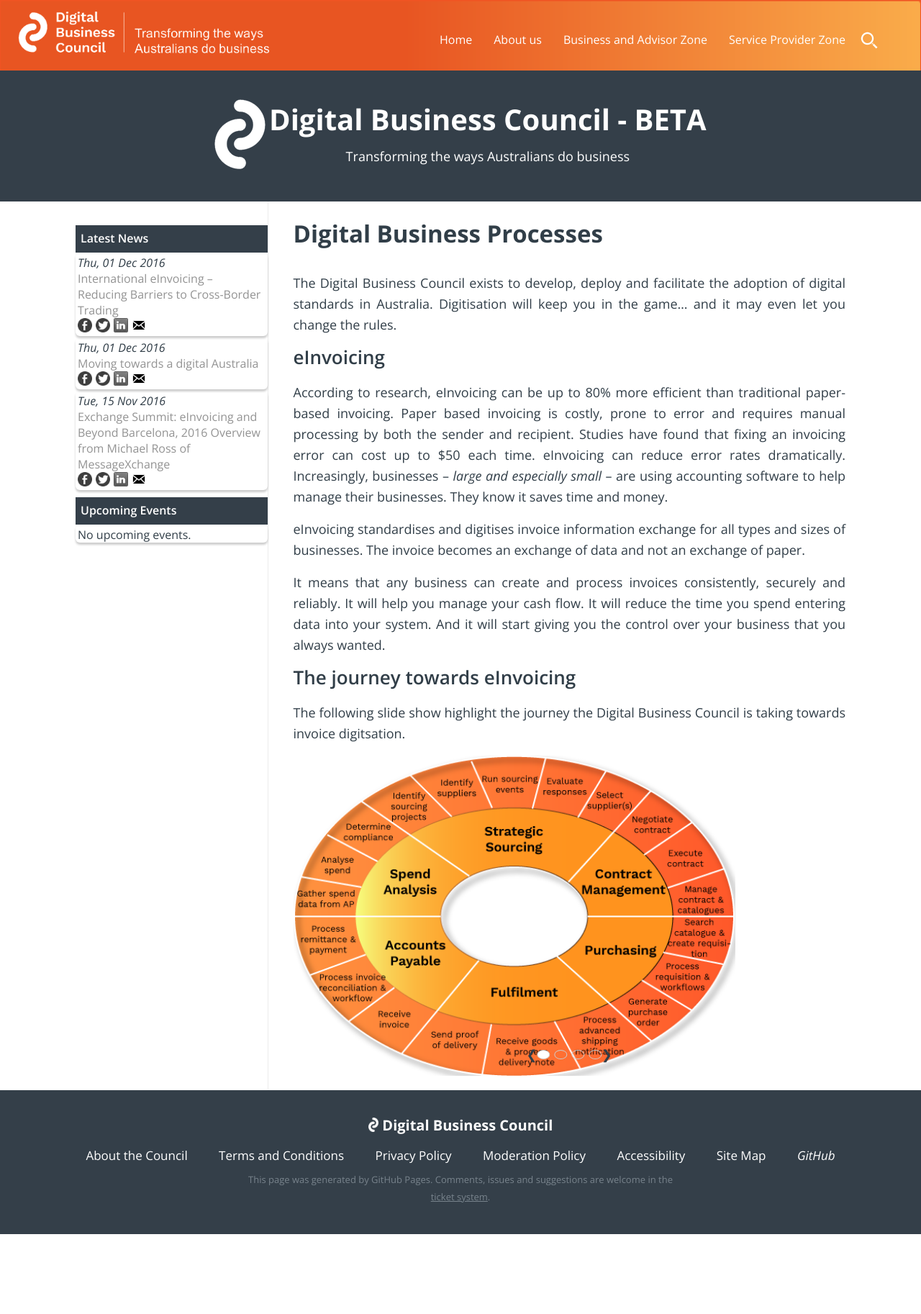
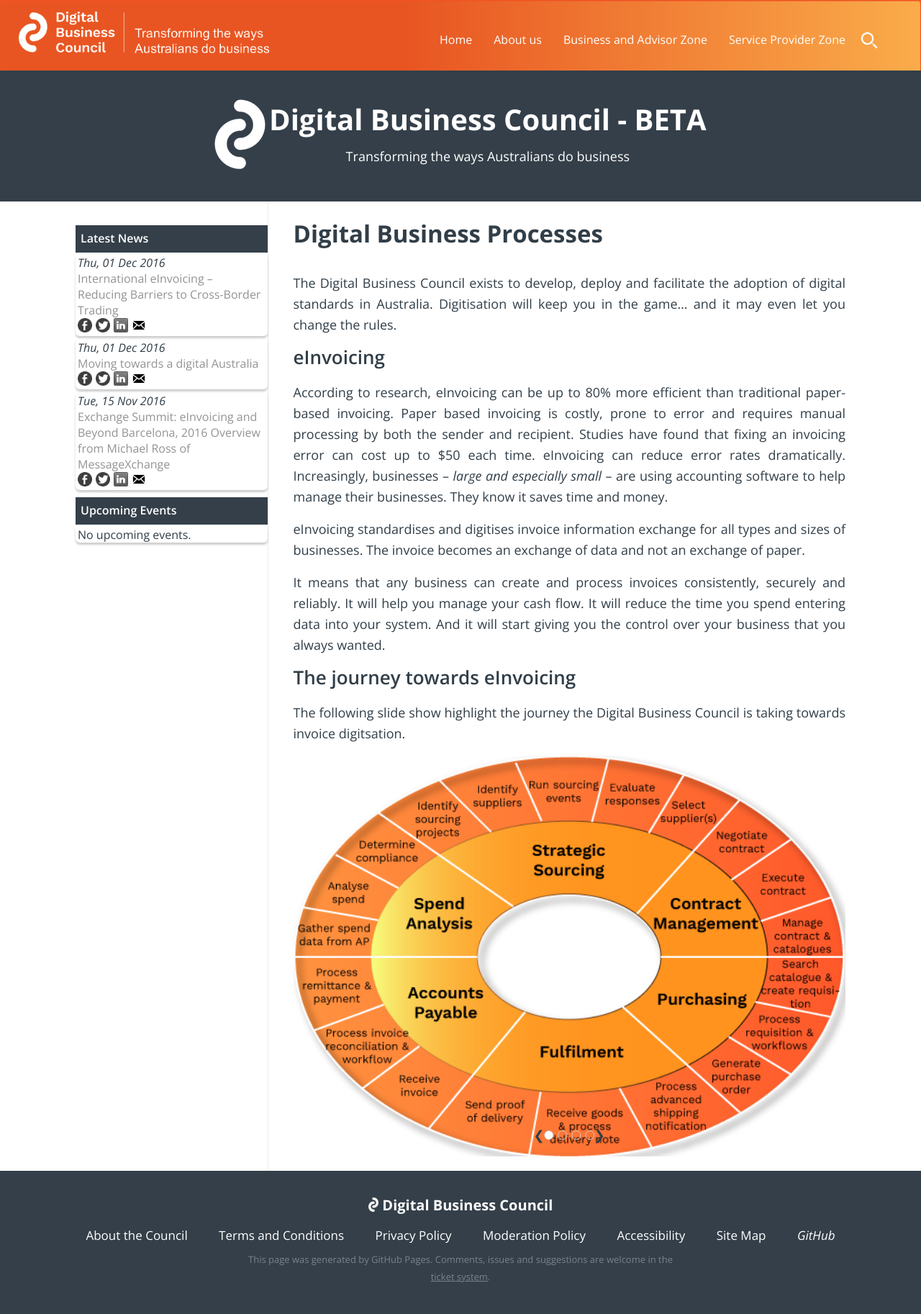
Before and after one commit to Digital-Business-Council/Digital-Business-Council.github.io, a Jekyll site: the page built from pages/business-zone/business-processes.md, in a window 1280 px wide. Shown: the whole page at 72% size. Built offline with Jekyll 4.4.1, drawn with Linux system fonts in a browser that asks for light colours; before the commit the page ends 1715 px from its top, so only the background shows below that.

Commit message:
Update business-processes.md

```diff
--- a/pages/business-zone/business-processes.md
+++ b/pages/business-zone/business-processes.md
@@ -25,7 +25,7 @@
 .w3-left, .w3-right, .w3-badge {cursor:pointer}
 .w3-left{float:left!important}
 .w3-right{float:right!important}
-.w3-badge {background-color:#000;color:#fff;display:inline-block;padding-left:8px;padding-right:8px;text-align:center;height:13px;width:13px; border-radius:50%}
+.w3-badge {background-color:#000;color:#fff;display:inline-block;padding:0px;text-align:center;height:13px;width:13px; border-radius:50%}
 .w3-border{border:1px solid #ccc!important}
 .w3-padding-left{padding-left:16px!important}.w3-padding-right{padding-right:16px!important}
 .w3-transparent{background-color:transparent!important}
@@ -47,10 +47,10 @@
 </div>
 
 <div class="w3-content w3-display-container" style="max-width:800px">
-  <img class="mySlides" src="{{site.url | absolute}}/images/StratSourcing.png" style="width:80%">
-  <img class="mySlides" src="{{site.url | absolute}}/images/einvoicing-current-state.png" style="width:80%">
-  <img class="mySlides" src="{{site.url | absolute}}/images/einvoicing-current-state2.png" style="width:80%">
-  <img class="mySlides" src="{{site.url | absolute}}/images/einvoicing-approach.png" style="width:80%">
+  <img class="mySlides" src="{{site.url | absolute}}/images/StratSourcing.png" style="width:100%">
+  <img class="mySlides" src="{{site.url | absolute}}/images/einvoicing-current-state.png" style="width:100%">
+  <img class="mySlides" src="{{site.url | absolute}}/images/einvoicing-current-state2.png" style="width:100%">
+  <img class="mySlides" src="{{site.url | absolute}}/images/einvoicing-approach.png" style="width:100%">
 
   <div class="w3-center w3-section w3-large w3-text-white w3-display-bottommiddle" >
     <div class="w3-left w3-padding-left w3-hover-text-khaki" onclick="plusDivs(-1)">&#10094;</div>
```
